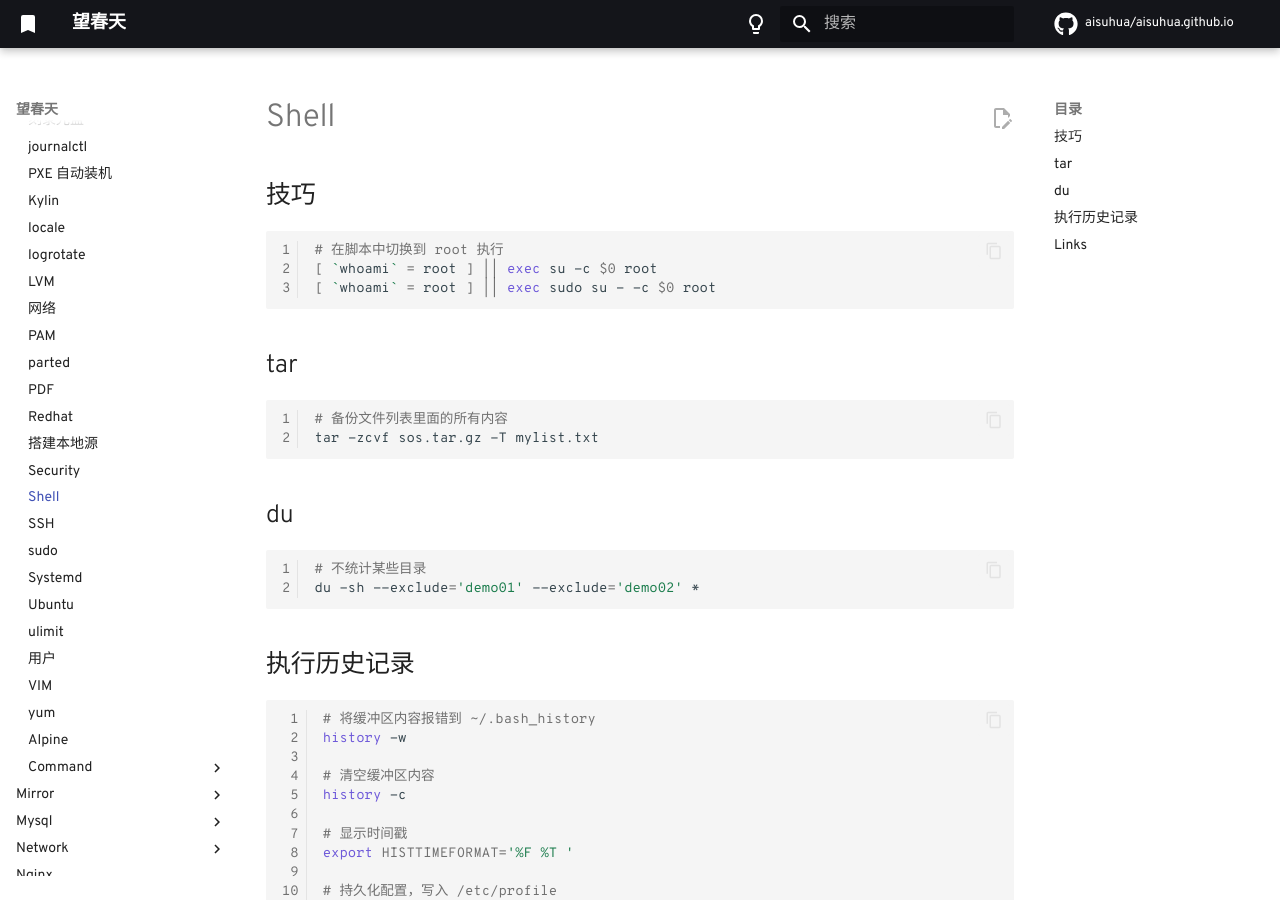
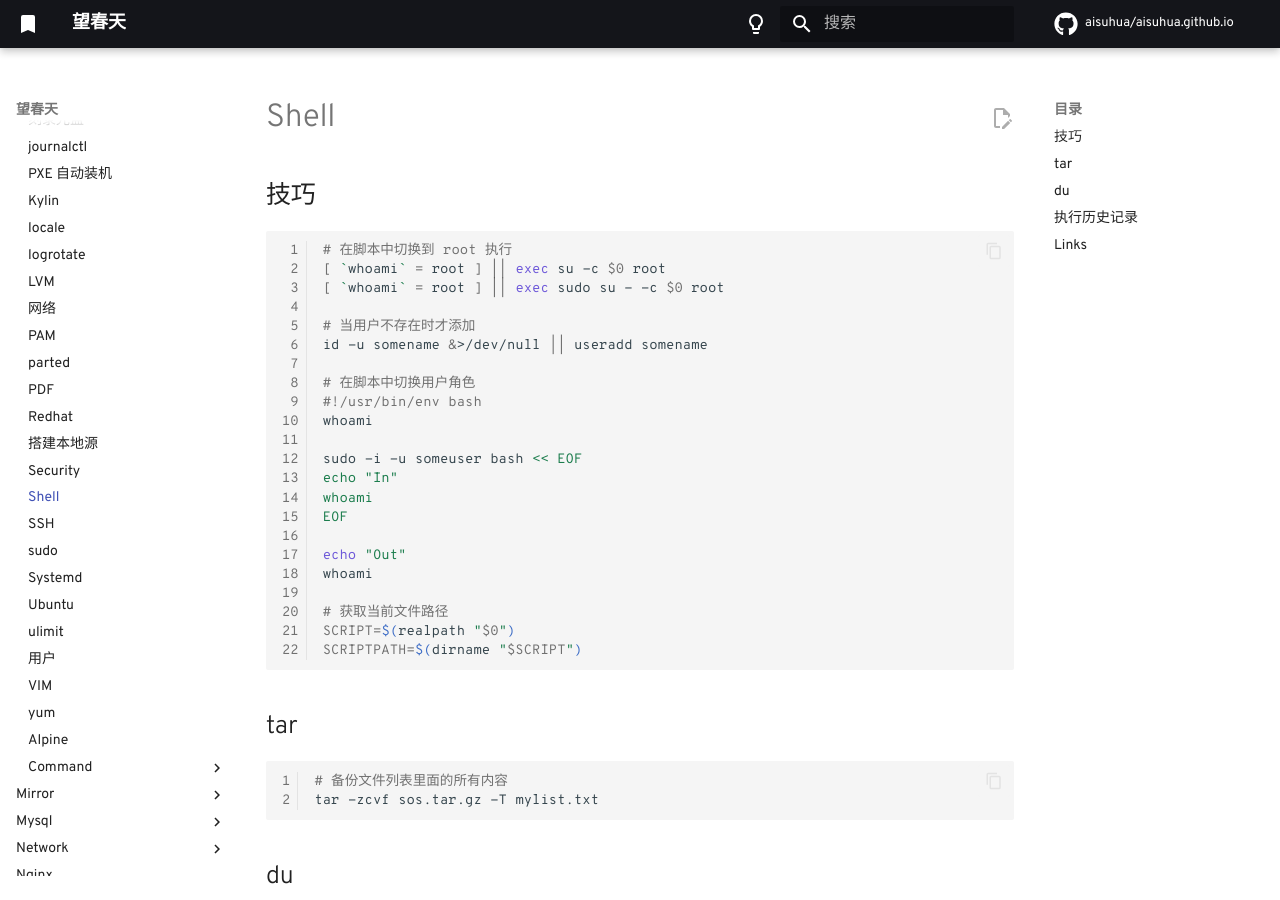
Before and after one commit to aisuhua/aisuhua.github.io, an MkDocs documentation site: the page built from docs/linux/shell.md, in a window 1280 px wide and 900 px high. Built offline with MkDocs 1.6.1 and Material for MkDocs 9.7.7, drawn with Linux system fonts in a browser that asks for light colours; comment, search, counter and statistics services are not loaded; some of the changed text lies outside the part shown.

Commit message:
mkdocs.yml

````diff
--- a/docs/linux/shell.md
+++ b/docs/linux/shell.md
@@ -6,6 +6,25 @@
 # 在脚本中切换到 root 执行
 [ `whoami` = root ] || exec su -c $0 root
 [ `whoami` = root ] || exec sudo su - -c $0 root
+
+# 当用户不存在时才添加
+id -u somename &>/dev/null || useradd somename
+
+# 在脚本中切换用户角色
+#!/usr/bin/env bash
+whoami
+
+sudo -i -u someuser bash << EOF
+echo "In"
+whoami
+EOF
+
+echo "Out"
+whoami
+
+# 获取当前文件路径
+SCRIPT=$(realpath "$0")
+SCRIPTPATH=$(dirname "$SCRIPT")
 ```
 
 ## tar
@@ -55,3 +74,6 @@ bash -x myscript.sh
 - [Linux 环境变量PROMPT_COMMAND](https://www.cnblogs.com/runbean/p/13111659.html)
 - [How can I print each command before executing?](https://stackoverflow.com/questions/5750450/how-can-i-print-each-command-before-executing)
 - [Why doesn't "sudo su" in a shell script run the rest of the script as root?](https://unix.stackexchange.com/questions/70859/why-doesnt-sudo-su-in-a-shell-script-run-the-rest-of-the-script-as-root)
+- [Add a user to the system *only if it doesn't exist*](https://unix.stackexchange.com/questions/28526/add-a-user-to-the-system-only-if-it-doesnt-exist)
+- [How do I use su to execute the rest of the bash script as that user?](https://stackoverflow.com/questions/1988249/how-do-i-use-su-to-execute-the-rest-of-the-bash-script-as-that-user)
+- [Reliable way for a Bash script to get the full path to itself [duplicate]](https://stackoverflow.com/questions/4774054/reliable-way-for-a-bash-script-to-get-the-full-path-to-itself)
````
